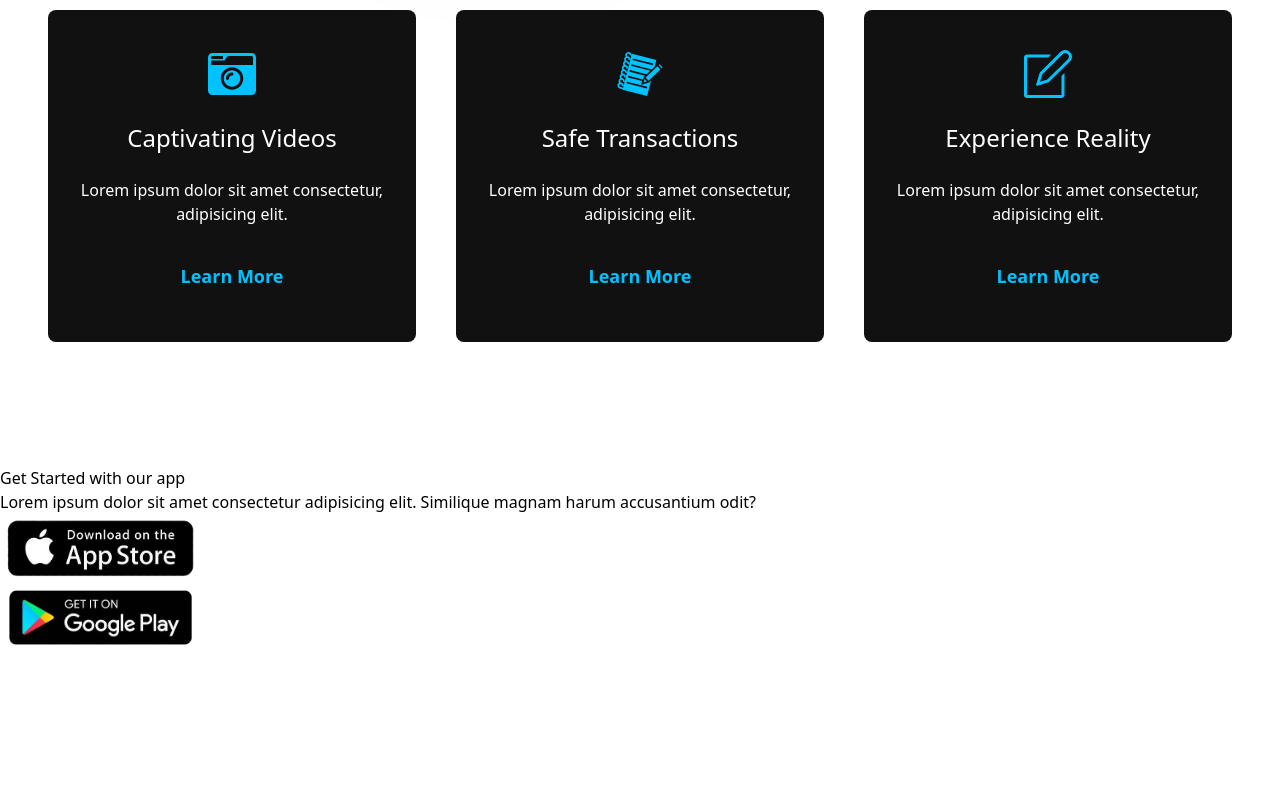
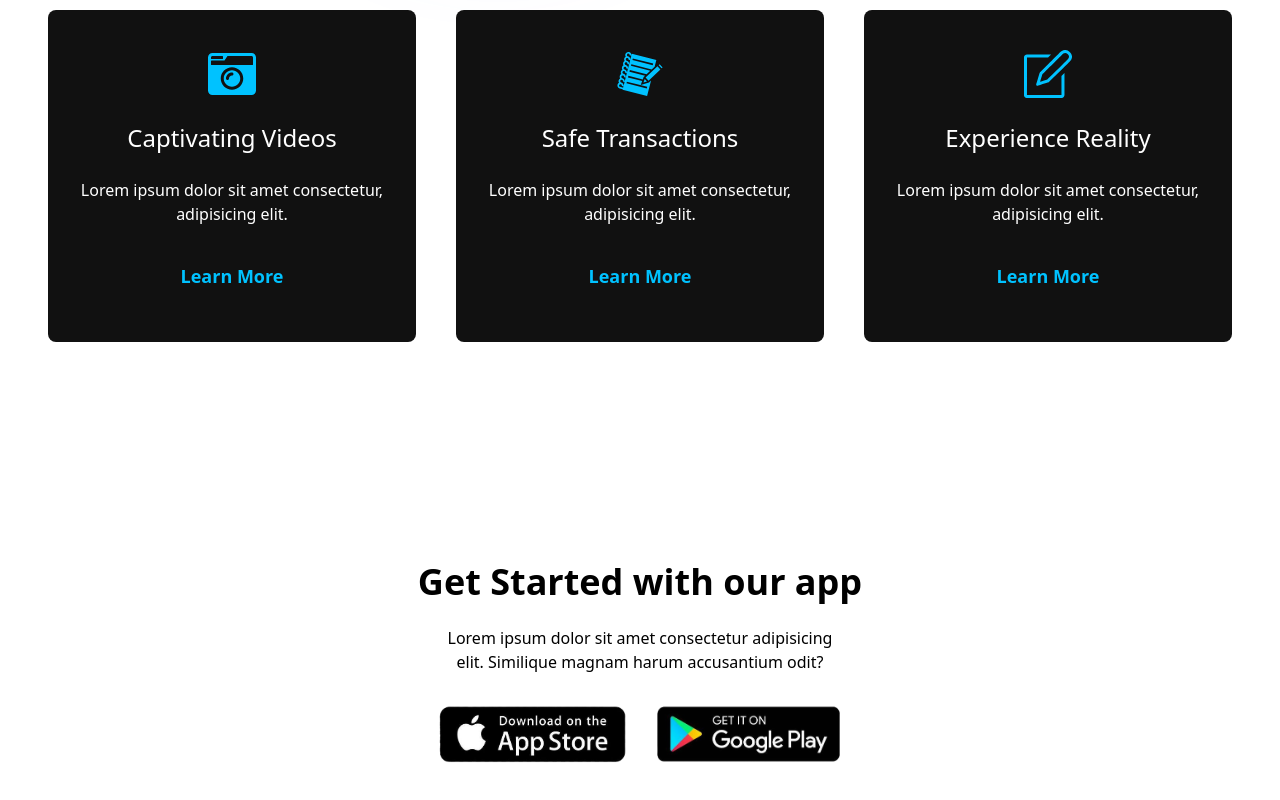
Before and after one commit to wacho91/vr-wrld, a React (Vite) app: page / in a window 1280 px wide. Shown: the part 2330-3130 px from the top of the page. Before the commit the page ends 2983 px from the top, so only its background shows below. Built offline with nearby package versions, Linux system fonts and the light colour scheme.

Commit message:
AppStore Component Complete

```diff
--- a/src/components/AppStore/AppStore.jsx
+++ b/src/components/AppStore/AppStore.jsx
@@ -4,16 +4,16 @@ import PlayStoreImg from "../../assets/website/play_store.png";
 
 const AppStore = () => {
   return (
-    <div>
-        <div>
-            <h1>
+    <div className="container py-10 sm:min-h-[400px] sm:grid sm:place-items-center">
+        <div className="space-y-6 max-w-xl mx-auto">
+            <h1 className="text-2xl text-center sm:text-4xl font-semibold">
                 Get Started with our app
             </h1>
-            <p>
+            <p className="text-center sm:px-20">
                 Lorem ipsum dolor sit amet consectetur adipisicing elit. Similique
                 magnam harum accusantium odit?
             </p>
-            <div>
+            <div className="flex flex-wrap justify-center gap-4 items-center">
                 <a href="#">
                     <img
                         src={AppStoreImg}
```
